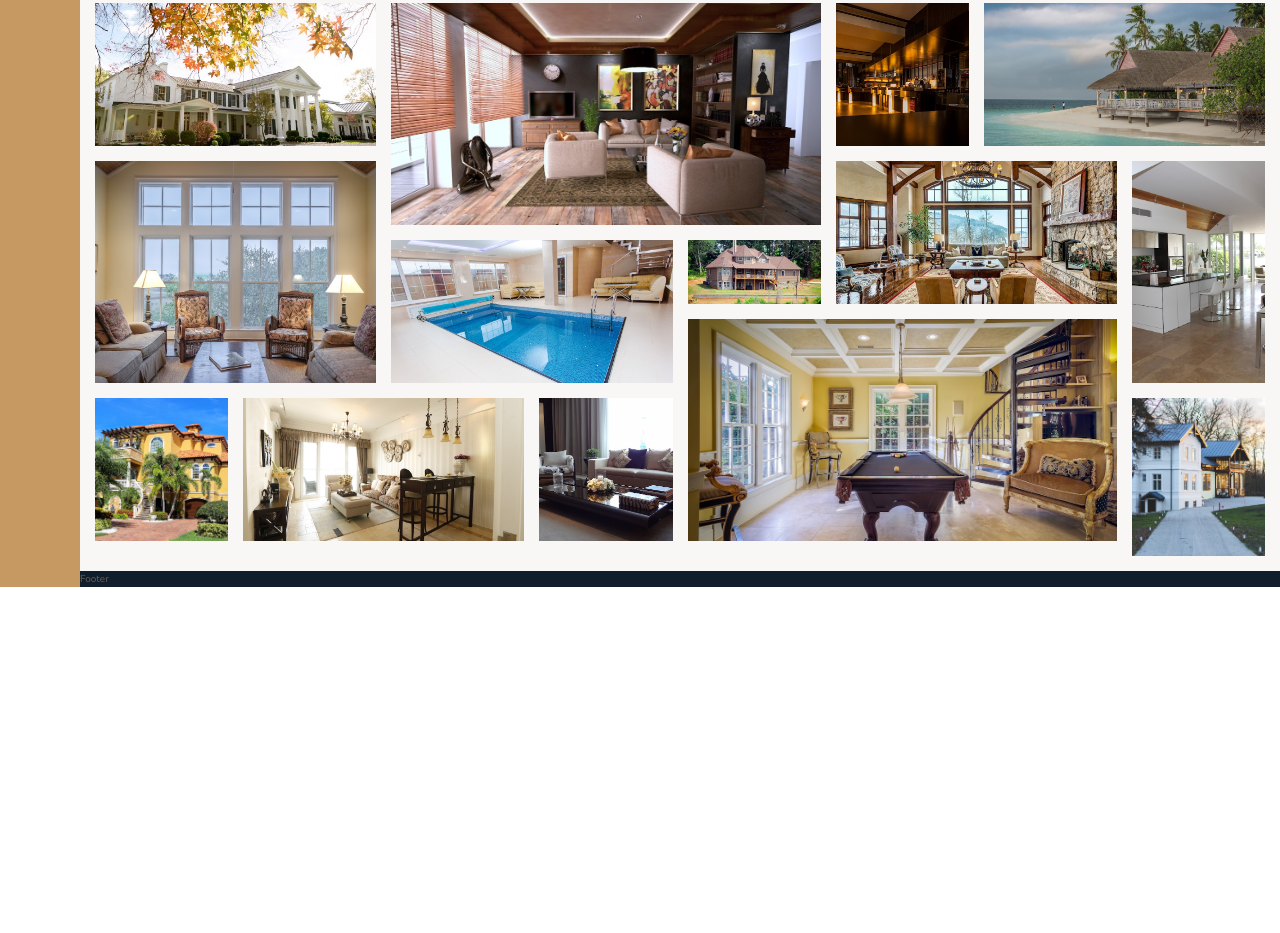
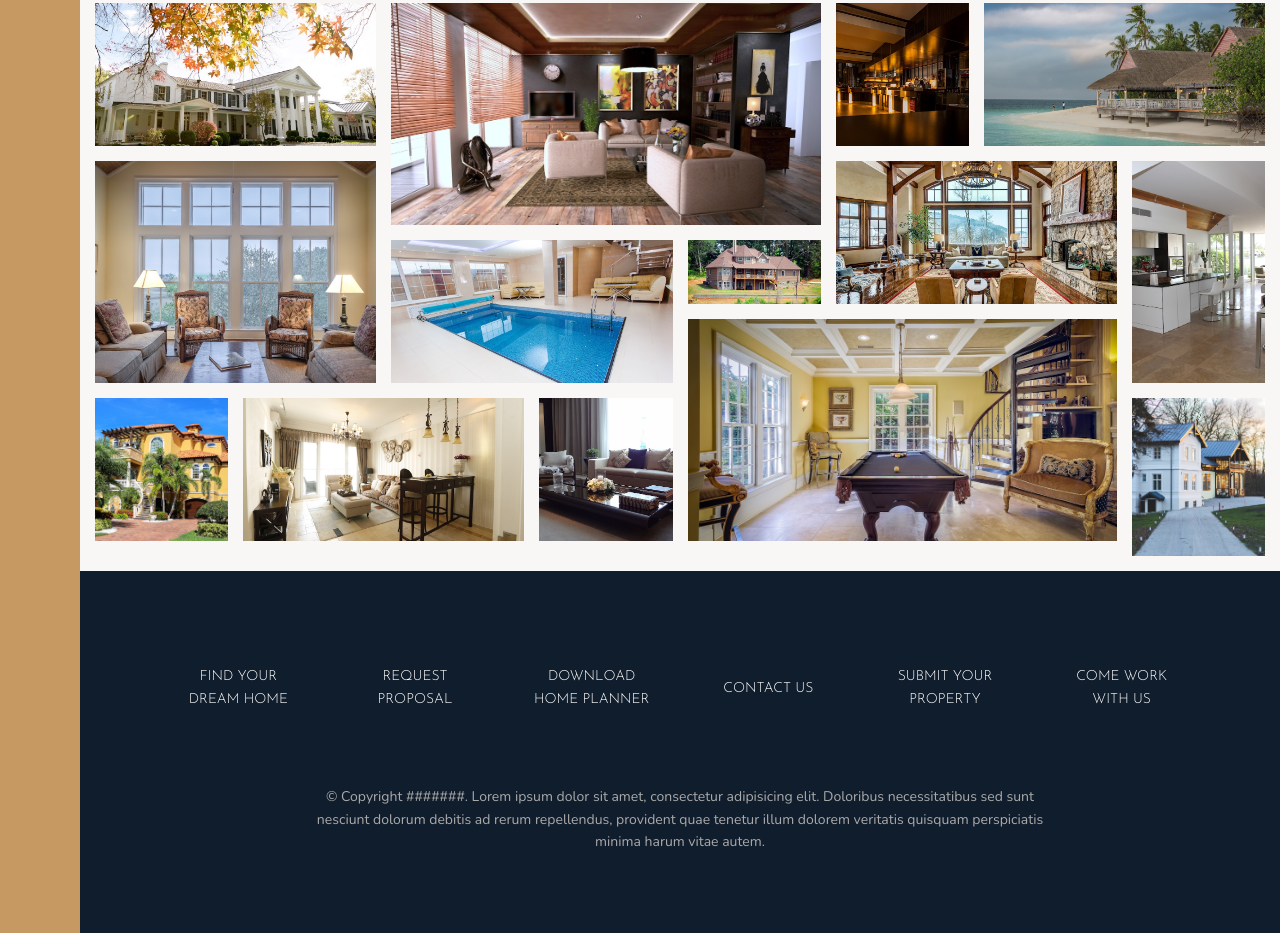
Before and after one commit to bachar78/Nexter-Project-Advanced-Css-Grid, a website: page index.html in a window 1280 px wide. Shown: the part 3005-3938 px from the top of the page. Before the commit the page ends 3592 px from the top, so only its background shows below. Drawn offline with nearby package versions, Linux system fonts and the light colour scheme.

Commit message:
The footer

```diff
--- a/index.html
+++ b/index.html
@@ -336,6 +336,18 @@
         <img src="img/gal-14.jpeg" alt="" class="gallery__image-14" />
       </figure>
     </section>
-    <div class="footer">Footer</div>
+    <div class="footer">
+      <ul class="nav">
+        <li class="nav__item"><a href="" class="nav__link">Find your dream home</a></li>
+        <li class="nav__item"><a href="" class="nav__link">Request Proposal</a></li>
+        <li class="nav__item"><a href="" class="nav__link">Download home planner</a></li>
+        <li class="nav__item"><a href="" class="nav__link">Contact us</a></li>
+        <li class="nav__item"><a href="" class="nav__link">submit your property</a></li>
+        <li class="nav__item"><a href="" class="nav__link">come work with us</a></li>
+      </ul>
+      <p class="copyright">
+        &copy; Copyright #######. Lorem ipsum dolor sit amet, consectetur adipisicing elit. Doloribus necessitatibus sed sunt nesciunt dolorum debitis ad rerum repellendus, provident quae tenetur illum dolorem veritatis quisquam perspiciatis minima harum vitae autem.
+      </p>
+    </div>
   </body>
 </html>
--- a/sass/_footer.scss
+++ b/sass/_footer.scss
@@ -1,4 +1,38 @@
 .footer {
     background-color: $color-secondary;
     grid-column: full-start/full-end;
+    padding: 8rem;
 }
+
+.nav {
+    list-style: none;
+    display: grid;
+    grid-template-columns: repeat(auto-fit, minmax(15rem, 1fr));
+    grid-gap: 2rem;
+   align-items: center;
+
+    &__link:link,
+    &__link:visited {
+        font-size: 1.4rem;
+        color: #fff;
+        text-decoration: none;
+        font-family: $font-display;
+        text-transform: uppercase;
+        text-align: center;
+        padding: 1.5rem;
+        display: block;
+
+    }
+    &__link:link:hover {
+        background-color: rgba(#fff, .05);
+        transform: translateY(-3px);
+    }
+}
+
+.copyright {
+    font-size: 1.4rem;
+    color: $color-grey-light-2;
+    text-align: center;
+    width: 70%;
+    margin: 6rem auto 0;
+}
```
Also changed, not shown: css/style.css.
